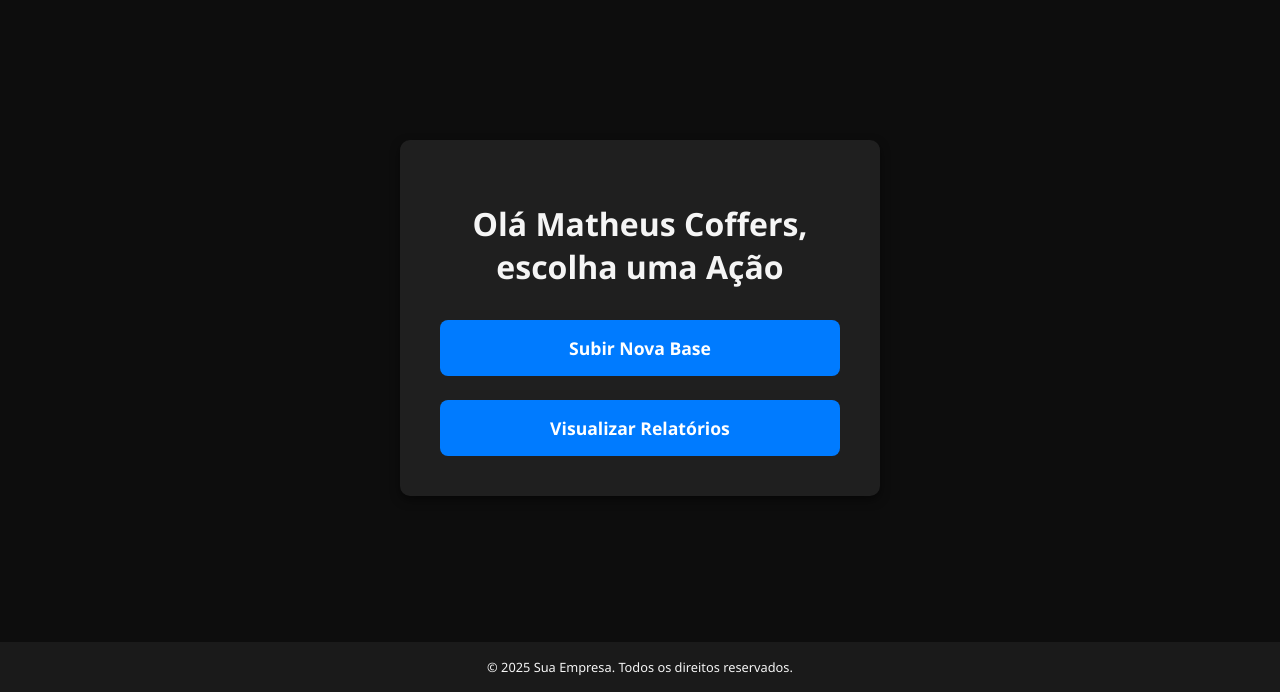
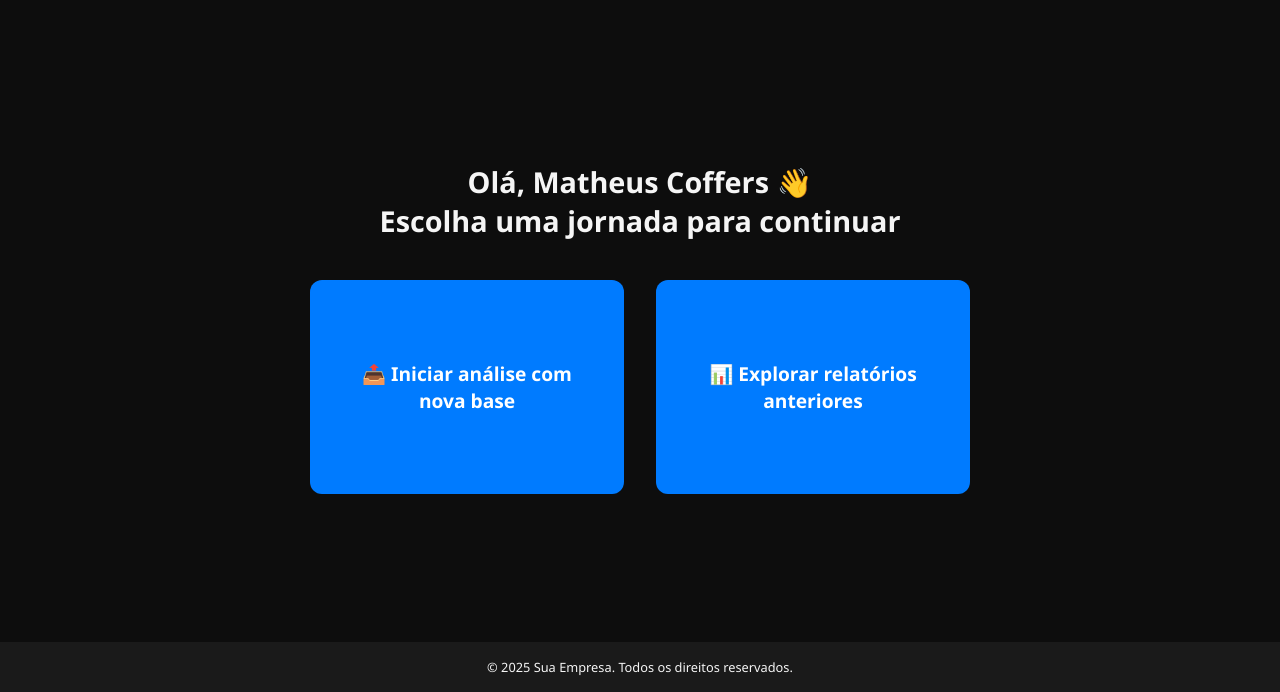
Before and after one commit to MatheusCoffers/TCC2_devers, a plain HTML site: page page2.html in a window 1280 px wide. Shown: the part 108-800 px from the top of the page. Drawn offline with Linux system fonts and the light colour scheme.

Commit message:
Update page2.html
atualizacao_pag_02

```diff
--- a/page2.html
+++ b/page2.html
@@ -1,9 +1,9 @@
 <!DOCTYPE html>
 <html lang="pt-BR">
 <head>
-    <meta charset="UTF-8">
-    <meta name="viewport" content="width=device-width, initial-scale=1.0">
-    <title>Queimadas ML - Escolha uma Ação</title>
+  <meta charset="UTF-8" />
+  <meta name="viewport" content="width=device-width, initial-scale=1.0"/>
+  <title>Queimadas ML - Início</title>
   <style>
     body {
       background-color: #0d0d0d;
@@ -15,17 +15,19 @@
       flex-direction: column;
       min-height: 100vh;
     }
+
     header {
       background-color: #1a1a1a;
       padding: 1rem 2rem;
       display: flex;
       align-items: center;
       justify-content: center;
-            cursor: pointer;
     }
+
     #logo {
       max-height: 70px;
     }
+
     main {
       flex: 1;
       display: flex;
@@ -33,40 +35,45 @@
       justify-content: center;
       align-items: center;
       padding: 2rem;
-        }
-        .options-container {
-            background-color: #1f1f1f;
-            padding: 2.5rem;
-            border-radius: 10px;
-            box-shadow: 0 4px 10px rgba(0, 0, 0, 0.5);
-            width: 100%;
-            max-width: 400px;
       text-align: center;
     }
+
     h1 {
-            margin-bottom: 2rem;
-            font-size: 2rem;
+      font-size: 1.8rem;
+      margin-bottom: 2.5rem;
     }
-        .button-group {
+
+    .button-container {
       display: flex;
-            flex-direction: column;
-            gap: 1.5rem;
-            margin-top: 2rem;
+      flex-wrap: wrap;
+      gap: 2rem;
+      justify-content: center;
     }
-        .button-group a {
-            display: block;
-            padding: 1rem;
+
+    .action-button {
       background-color: #007bff;
       color: white;
+      padding: 2rem;
+      border: none;
+      border-radius: 12px;
+      font-size: 1.2rem;
+      font-weight: bold;
+      width: 250px;
+      height: 150px;
+      cursor: pointer;
+      transition: background-color 0.3s, transform 0.2s;
+      display: flex;
+      align-items: center;
+      justify-content: center;
+      text-align: center;
       text-decoration: none;
-            border-radius: 8px;
-            font-size: 1.1rem;
-            font-weight: bold;
-            transition: background-color 0.3s;
     }
-        .button-group a:hover {
+
+    .action-button:hover {
       background-color: #0056b3;
+      transform: scale(1.05);
     }
+
     footer {
       text-align: center;
       padding: 1rem;
@@ -77,17 +84,16 @@
 </head>
 <body>
 
-<header onclick="location.href='index.html';">
+<header>
   <img id="logo" src="logo.png" alt="Logo da Empresa">
 </header>
 
 <main>
-    <div class="options-container">
-        <h1>Olá Matheus Coffers, escolha uma Ação</h1>
-        <div class="button-group">
-            <a href="page3.html">Subir Nova Base</a>
-            <a href="page4.html">Visualizar Relatórios</a>
-        </div>
+  <h1>Olá, Matheus Coffers 👋<br>Escolha uma jornada para continuar</h1>
+
+  <div class="button-container">
+    <a href="page3.html" class="action-button">📤 Iniciar análise com nova base</a>
+    <a href="page4.html" class="action-button">📊 Explorar relatórios anteriores</a>
   </div>
 </main>
 
```
Lines whose indentation alone changed are shown as unchanged.
